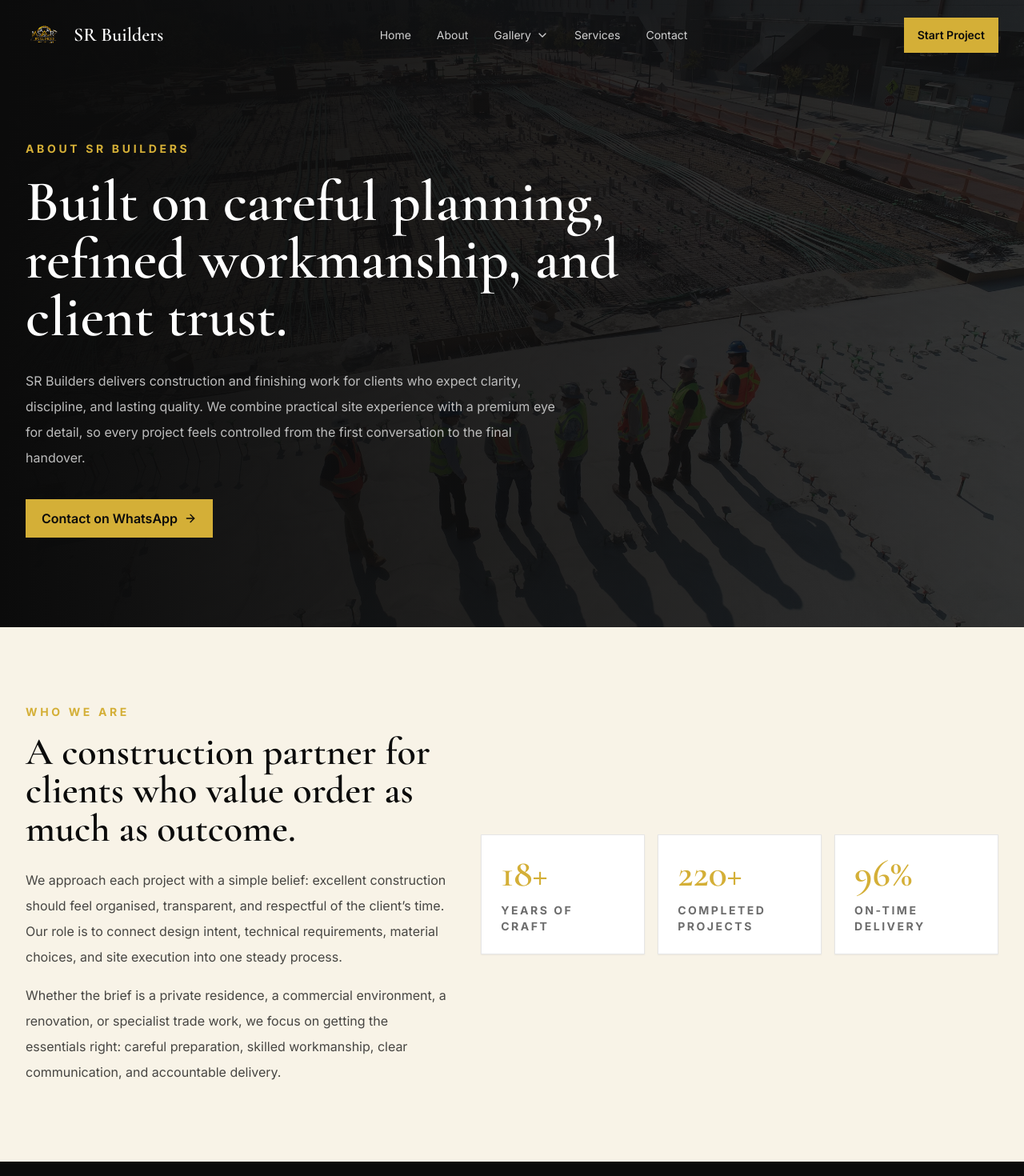
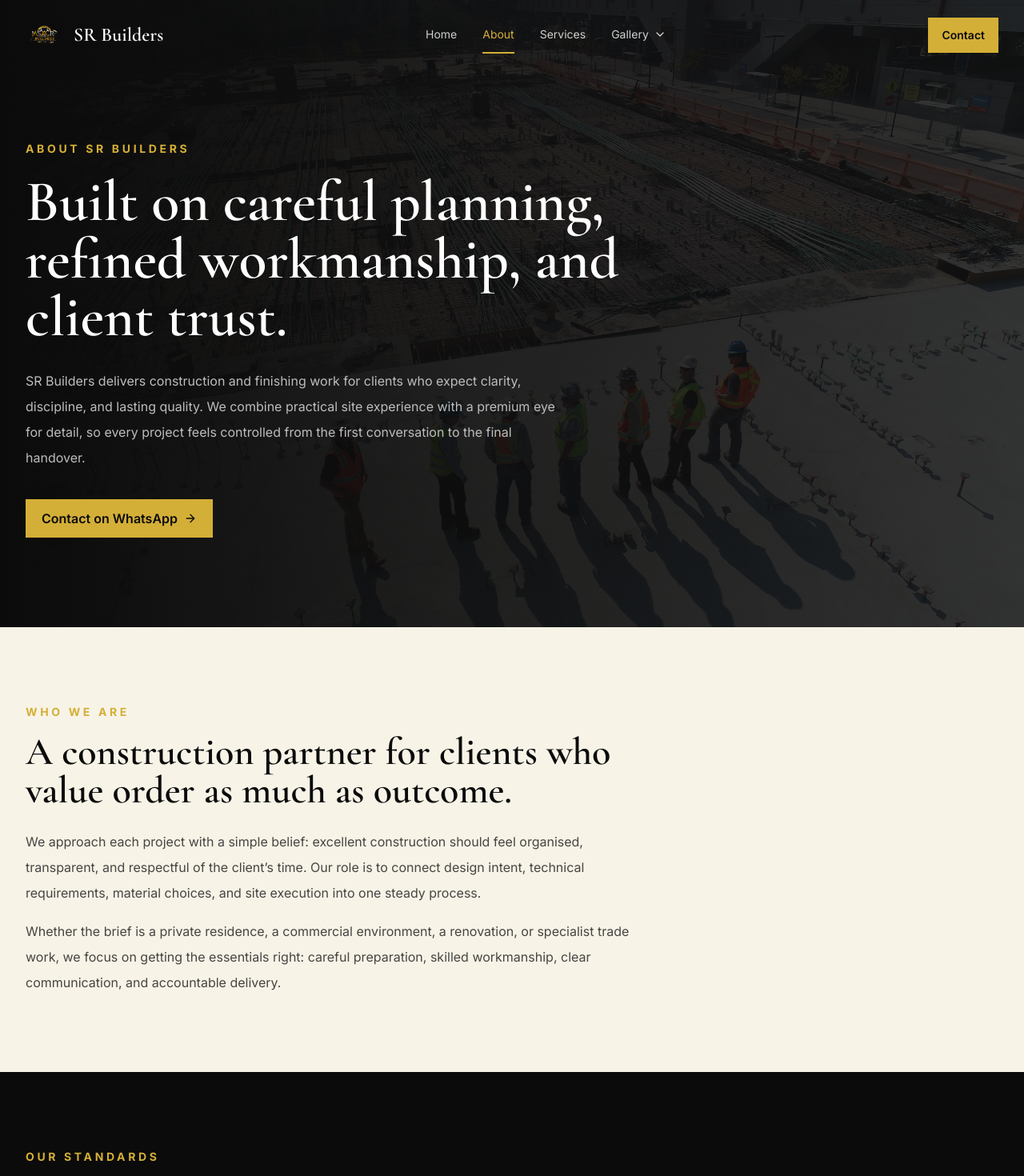
Before and after one commit to Puviraj-2004/Construction-Builders-Web, a Next.js app: page /about in a window 1280 px wide. Shown: the top 1470 px of the page at 80% size. Built offline with nearby package versions, Linux system fonts and the light colour scheme.

Commit message:
Update navigation footer and contact details

```diff
--- a/app/about/page.tsx
+++ b/app/about/page.tsx
@@ -2,13 +2,13 @@
 import Image from "next/image";
 import { Footer } from "@/components/layout/Footer";
 import { Navbar } from "@/components/layout/Navbar";
-import { aboutHighlights, aboutProcess, aboutStats, aboutValues } from "@/data/about";
+import { aboutHighlights, aboutProcess, aboutValues } from "@/data/about";
 import { brandData, socialLinks } from "@/data/data";
 
 export const metadata = {
   title: `About | ${brandData.name}`,
   description:
-    "Learn about ASR Builders, a premium construction company focused on refined workmanship, clear project control, and dependable delivery."
+    "Learn about SR Builders, a premium construction company focused on refined workmanship, clear project control, and dependable delivery."
 };
 
 export default function AboutPage() {
@@ -57,8 +57,8 @@
       </section>
 
       <section className="bg-light px-5 py-16 text-primary sm:px-8 lg:py-24">
-        <div className="mx-auto grid max-w-7xl gap-10 lg:grid-cols-[0.9fr_1.1fr] lg:items-center">
-          <div>
+        <div className="mx-auto max-w-7xl">
+          <div className="max-w-3xl">
             <p className="text-sm font-bold uppercase tracking-[0.26em] text-accent">Who we are</p>
             <h2 className="mt-4 font-display text-4xl font-semibold leading-tight sm:text-5xl">
               A construction partner for clients who value order as much as outcome.
@@ -75,17 +75,6 @@
               right: careful preparation, skilled workmanship, clear communication, and
               accountable delivery.
             </p>
-          </div>
-
-          <div className="grid gap-4 sm:grid-cols-3">
-            {aboutStats.map((stat) => (
-              <div key={stat.label} className="border border-primary/10 bg-white p-6 shadow-sm">
-                <p className="font-display text-5xl font-semibold text-accent">{stat.value}</p>
-                <p className="mt-3 text-sm font-bold uppercase tracking-[0.18em] text-primary/60">
-                  {stat.label}
-                </p>
-              </div>
-            ))}
           </div>
         </div>
       </section>
--- a/app/services/page.tsx
+++ b/app/services/page.tsx
@@ -7,7 +7,7 @@
 export const metadata = {
   title: `Services | ${brandData.name}`,
   description:
-    "Explore ASR Builders construction services including residential, commercial, renovation, painting, electrical, and plumbing."
+    "Explore SR Builders construction services including residential, commercial, renovation, painting, electrical, and plumbing."
 };
 
 export default function ServicesPage() {
--- a/components/layout/Footer.tsx
+++ b/components/layout/Footer.tsx
@@ -1,6 +1,6 @@
 import { ArrowUpRight, Mail, MapPin, Phone } from "lucide-react";
 import Image from "next/image";
-import { brandData, contactData, legalLinks } from "@/data/data";
+import { brandData, contactData } from "@/data/data";
 import { galleryItems, navigationItems } from "@/data/navigation";
 
 const contactItems = [
@@ -93,18 +93,8 @@
           </div>
         </div>
 
-        <div className="mt-12 flex flex-col gap-4 border-t border-white/10 pt-6 text-sm text-sub sm:flex-row sm:items-center sm:justify-between">
+        <div className="mt-12 border-t border-white/10 pt-6 text-sm text-sub">
           <p>&copy; {year} {brandData.name}. All rights reserved.</p>
-          <div className="flex flex-wrap gap-x-5 gap-y-2">
-            <a href="#top" className="transition hover:text-accent">
-              Back to top
-            </a>
-            {legalLinks.map((link) => (
-              <a key={link.label} href={link.href} className="transition hover:text-accent">
-                {link.label}
-              </a>
-            ))}
-          </div>
         </div>
       </div>
     </footer>
--- a/components/layout/Navbar.tsx
+++ b/components/layout/Navbar.tsx
@@ -3,14 +3,24 @@
 import { AnimatePresence, motion } from "framer-motion";
 import { ChevronDown, Menu, X } from "lucide-react";
 import Image from "next/image";
+import { usePathname } from "next/navigation";
 import { useState } from "react";
 import { brandData } from "@/data/data";
 import { navigationItems } from "@/data/navigation";
 
 export function Navbar() {
+  const pathname = usePathname();
   const [isMenuOpen, setIsMenuOpen] = useState(false);
   const [isGalleryOpen, setIsGalleryOpen] = useState(false);
   const [isMobileGalleryOpen, setIsMobileGalleryOpen] = useState(false);
+
+  function isActive(href: string) {
+    if (href === "/") {
+      return pathname === "/";
+    }
+
+    return pathname === href || pathname.startsWith(`${href}/`);
+  }
 
   return (
     <header className="absolute left-0 right-0 top-0 z-50">
@@ -45,7 +55,11 @@
                 onMouseLeave={() => setIsGalleryOpen(false)}
               >
                 <a
-                  className="inline-flex items-center gap-1.5 py-3 transition hover:text-white"
+                  className={`inline-flex items-center gap-1.5 border-b-2 py-3 transition hover:text-white ${
+                    isActive(item.href)
+                      ? "border-accent text-accent"
+                      : "border-transparent text-white/80"
+                  }`}
                   href={item.href}
                   aria-haspopup="menu"
                   aria-expanded={isGalleryOpen}
@@ -67,7 +81,9 @@
                         <a
                           key={child.label}
                           href={child.href}
-                          className="block px-4 py-3 text-sm text-sub transition hover:bg-accent hover:text-primary"
+                          className={`block px-4 py-3 text-sm transition hover:bg-accent hover:text-primary ${
+                            isActive(child.href) ? "bg-accent text-primary" : "text-sub"
+                          }`}
                           role="menuitem"
                         >
                           {child.label}
@@ -78,7 +94,15 @@
                 </AnimatePresence>
               </div>
             ) : (
-              <a key={item.label} className="transition hover:text-white" href={item.href}>
+              <a
+                key={item.label}
+                className={`border-b-2 py-3 transition hover:text-white ${
+                  isActive(item.href)
+                    ? "border-accent text-accent"
+                    : "border-transparent text-white/80"
+                }`}
+                href={item.href}
+              >
                 {item.label}
               </a>
             )
@@ -90,7 +114,7 @@
             href="/#contact"
             className="inline-flex h-11 items-center justify-center border border-accent bg-accent px-4 text-sm font-semibold text-primary transition hover:bg-white"
           >
-            Start Project
+            Contact
           </a>
         </div>
 
@@ -123,7 +147,9 @@
                   <div key={item.label} className="border-b border-white/10 py-2">
                     <button
                       type="button"
-                      className="flex w-full items-center justify-between px-3 py-3 text-left font-semibold text-white"
+                      className={`flex w-full items-center justify-between px-3 py-3 text-left font-semibold ${
+                        isActive(item.href) ? "text-accent" : "text-white"
+                      }`}
                       aria-expanded={isMobileGalleryOpen}
                       aria-controls="mobile-gallery-menu"
                       onClick={() => setIsMobileGalleryOpen((open) => !open)}
@@ -147,7 +173,9 @@
                           <div className="grid gap-1 pb-2 pl-5">
                             <a
                               href={item.href}
-                              className="px-3 py-2 text-sm font-semibold text-accent transition hover:text-white"
+                              className={`px-3 py-2 text-sm font-semibold transition hover:text-white ${
+                                pathname === item.href ? "text-accent" : "text-sub"
+                              }`}
                               onClick={() => setIsMenuOpen(false)}
                             >
                               View Gallery
@@ -156,7 +184,9 @@
                               <a
                                 key={child.label}
                                 href={child.href}
-                                className="px-3 py-2 text-sm text-sub transition hover:text-accent"
+                                className={`px-3 py-2 text-sm transition hover:text-accent ${
+                                  isActive(child.href) ? "text-accent" : "text-sub"
+                                }`}
                                 onClick={() => setIsMenuOpen(false)}
                               >
                                 {child.label}
@@ -171,7 +201,9 @@
                   <a
                     key={item.label}
                     href={item.href}
-                    className="border-b border-white/10 px-3 py-4 font-semibold text-white transition last:border-b-0 hover:text-accent"
+                    className={`border-b border-white/10 px-3 py-4 font-semibold transition last:border-b-0 hover:text-accent ${
+                      isActive(item.href) ? "text-accent" : "text-white"
+                    }`}
                     onClick={() => setIsMenuOpen(false)}
                   >
                     {item.label}
@@ -183,7 +215,7 @@
                 className="mt-3 inline-flex h-12 items-center justify-center bg-accent px-4 font-semibold text-primary"
                 onClick={() => setIsMenuOpen(false)}
               >
-                Start Project
+                Contact
               </a>
             </div>
           </motion.div>
--- a/data/about.ts
+++ b/data/about.ts
@@ -1,18 +1,3 @@
-export const aboutStats = [
-  {
-    value: "18+",
-    label: "Years of Craft"
-  },
-  {
-    value: "220+",
-    label: "Completed Projects"
-  },
-  {
-    value: "96%",
-    label: "On-Time Delivery"
-  }
-];
-
 export const aboutValues = [
   {
     title: "Clarity Before Work Begins",
--- a/data/data.ts
+++ b/data/data.ts
@@ -13,12 +13,12 @@
 
 export const contactData = {
   phone: {
-    label: "+44 20 0000 0000",
-    href: "tel:+442000000000"
+    label: "+44 7393 979129",
+    href: "tel:+447393979129"
   },
   email: {
-    label: "info@srbuilders.com",
-    href: "mailto:info@srbuilders.com"
+    label: "srbuilders1515@gmail.com",
+    href: "mailto:srbuilders1515@gmail.com"
   },
   address: {
     label: "London, United Kingdom",
@@ -29,32 +29,21 @@
 export const socialLinks = [
   {
     label: "WhatsApp",
-    href: "https://wa.me/442000000000"
+    href: "https://wa.me/447393979129"
   }
 ];
 
 export const contactSocialLinks = [
   {
     label: "WhatsApp",
-    href: "https://wa.me/442000000000"
+    href: "https://wa.me/447393979129"
   },
   {
     label: "Facebook",
-    href: "https://www.facebook.com/"
+    href: "https://www.facebook.com/srbuilderslondon"
   },
   {
     label: "Instagram",
-    href: "https://www.instagram.com/"
+    href: "https://www.instagram.com/sr_builders_london/"
   }
 ];
-
-export const legalLinks = [
-  {
-    label: "Privacy",
-    href: "/#contact"
-  },
-  {
-    label: "Terms",
-    href: "/#contact"
-  }
-];
--- a/data/navigation.ts
+++ b/data/navigation.ts
@@ -35,16 +35,12 @@
     href: "/about"
   },
   {
-    label: "Gallery",
-    href: "/gallery",
-    children: galleryItems
-  },
-  {
     label: "Services",
     href: "/services"
   },
   {
-    label: "Contact",
-    href: "/#contact"
+    label: "Gallery",
+    href: "/gallery",
+    children: galleryItems
   }
 ];
```
Also changed, not shown: app/page.tsx (+2 -14 lines).
